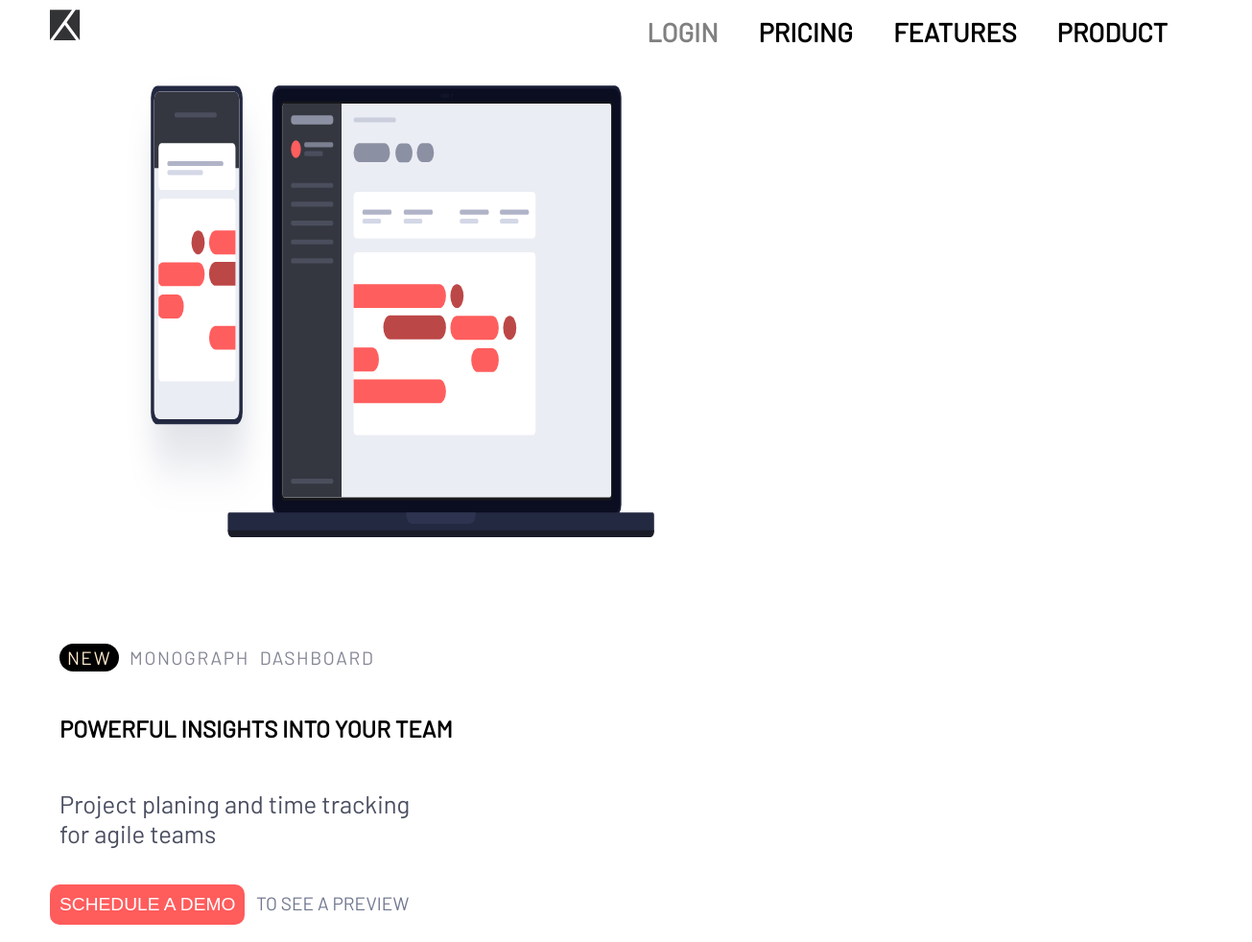
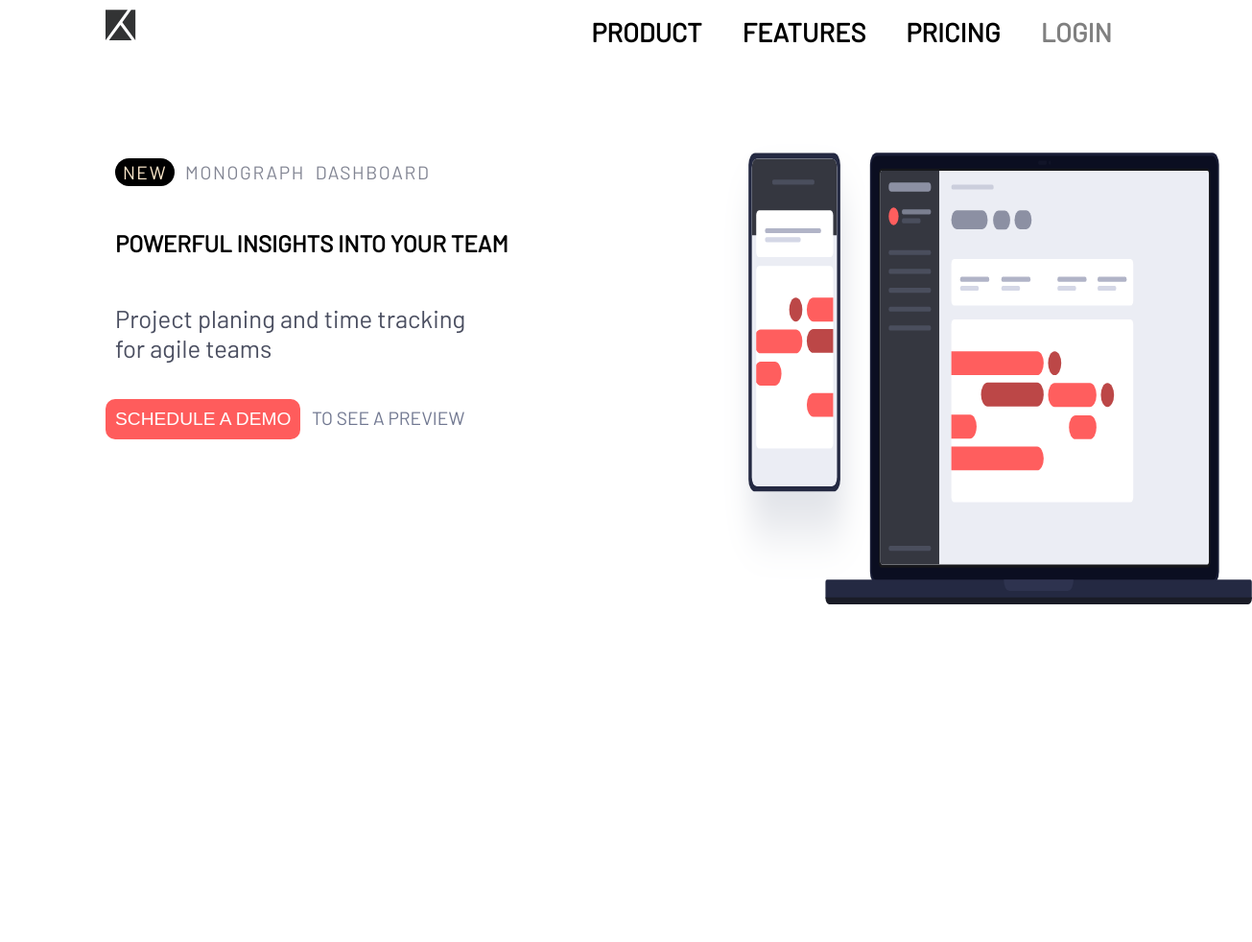
Before and after one commit to yshifa/css-challenge-three, a plain HTML site: page index.html in a window 1280 px wide. Shown: the whole page at 96% size, 1305 px wide, since content can reach past the window. After the commit the page ends 800 px from the top, so only its background shows below. Drawn offline with Linux system fonts and the light colour scheme.

Commit message:
landing-page

```diff
--- a/index.html
+++ b/index.html
@@ -12,6 +12,7 @@
     <link rel="stylesheet" href="style.css" />
   </head>
   <body class="body-content">
+    <section class="container">
       <div class="container1">
         <nav>
           <input type="checkbox" id="check" />
@@ -45,5 +46,6 @@
           <h5><button>SCHEDULE A DEMO</button> &nbsp; TO SEE A PREVIEW</h5>
         </div>
       </div>
+    </section>
   </body>
 </html>
--- a/style.css
+++ b/style.css
@@ -10,6 +10,11 @@
   margin: 0 auto;
   width: 100%;
   font-size: 18px;
+}
+
+.container {
+  max-width: 1100px;
+  margin: 0 auto;
 }
 
 .container1 nav {
@@ -196,7 +201,7 @@
 
   .container1 nav ul li {
     margin: 0 5px;
-    float: right;
+    float: left;
   }
 
   .container1 nav ul li.active {
```
Lines whose indentation alone changed are shown as unchanged.
